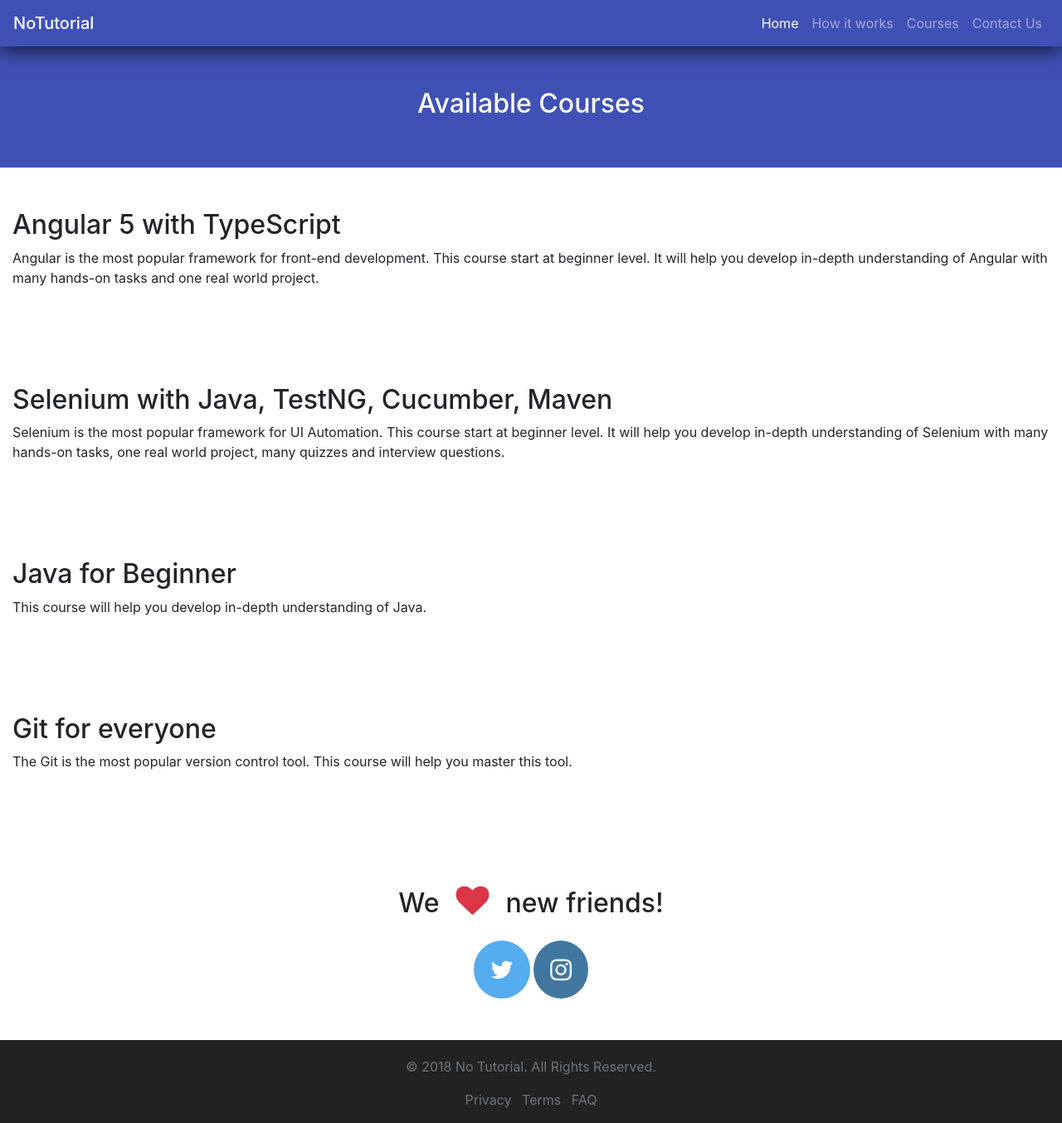
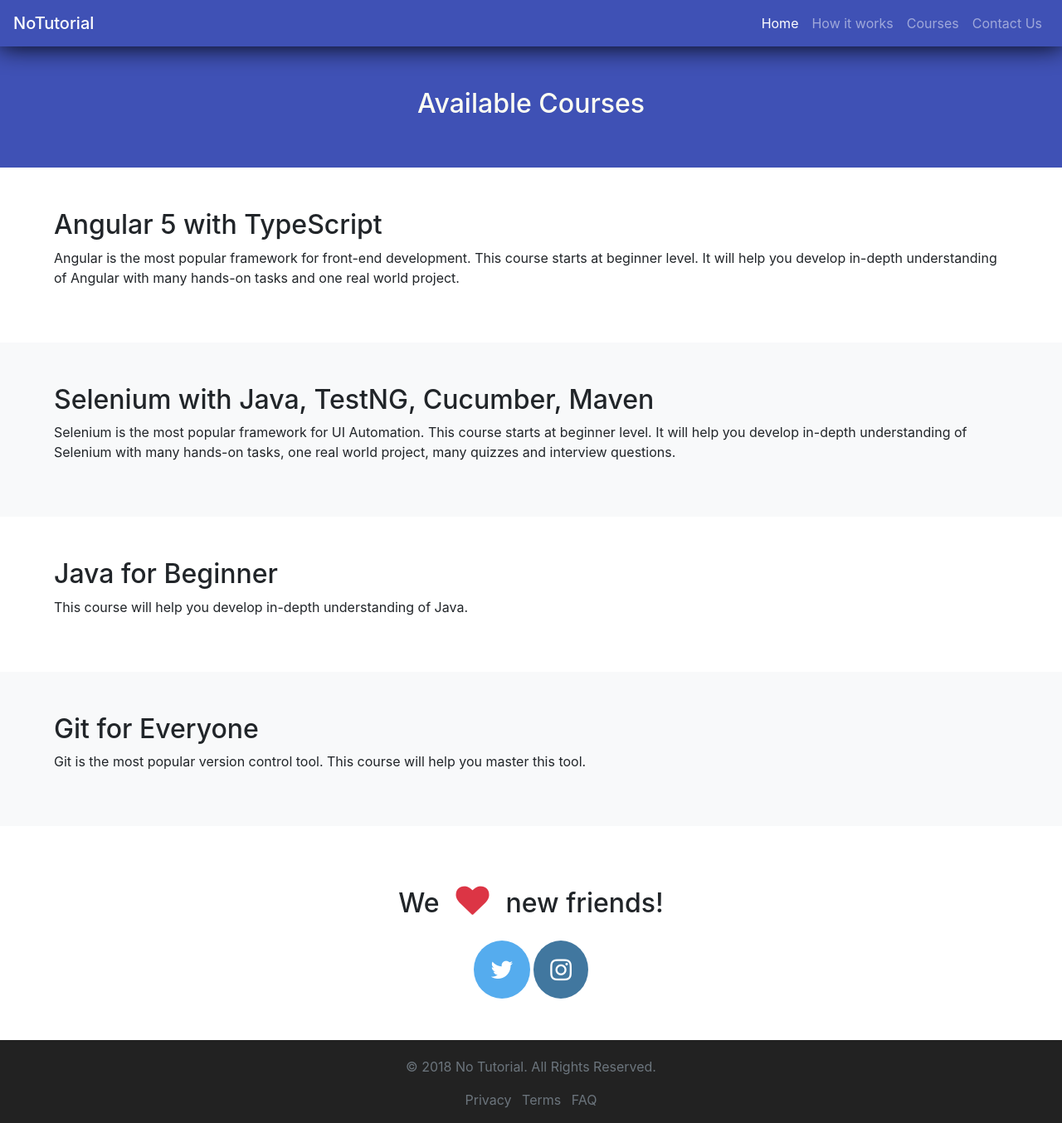
Before and after one commit to vikramtholia/no-tutorial, a Jekyll site: the page built from notes/courses.html, in a window 1280 px wide and 1354 px high. Shown: the whole window at 83% size. Built offline with Jekyll 4.4.1, drawn with Linux system fonts in a browser that asks for light colours; nearby versions of some CDN libraries.

Commit message:
added how it works

```diff
--- a/_layouts/default.html
+++ b/_layouts/default.html
@@ -18,7 +18,7 @@
         <div class="collapse navbar-collapse justify-content-end" id="navbarNavAltMarkup">
             <div class="navbar-nav">
             <a class="nav-item nav-link active" href="/">Home</a>
-            <a class="nav-item nav-link" href="#">How it works</a>
+            <a class="nav-item nav-link" href="/how-it-works">How it works</a>
             <a class="nav-item nav-link" href="/courses">Courses</a>
             <a class="nav-item nav-link" href="https://twitter.com/@_notutorial">Contact Us</a>
             </div>
--- a/index.html
+++ b/index.html
@@ -12,14 +12,14 @@
     <div class="col-sm text-center">
         <p class="h2 text-center">We find you perfect course</p>
         <p class="text-center">Angular 4/5 for developers, Selenium for Testers and more. Explore the list of courses to find ideal course for you.</p>
-        <a href="#" class="btn btn-primary text-center">Available courses</a>
+        <a href="/courses" class="btn btn-primary text-center">Available courses</a>
     </div>
 </div>
 <div class="row" style="background-color: #F8F9FA; padding:50px 0;">
     <div class="col-sm text-center">
         <p class="h2 text-center">We keep you on track</p>
         <p class="text-center">Join daily Google Hangout meeting with 10 other people to learn, discuss and get feedback.</p>
-        <a href="#" class="btn btn-primary text-center">Read more</a>
+        <a href="/how-it-works" class="btn btn-primary text-center">Read more</a>
     </div>
 </div>
 <div class="row" style="background-color: #FFFFFF; padding:50px 0;">
--- a/notes/courses.html
+++ b/notes/courses.html
@@ -8,27 +8,27 @@
         <p class="h2 text-center">Available Courses</p>
 	</div>
 </div>
-<div class="row" style="background-color: #FFFFFF; padding:50px 0;">
+<div class="row" style="background-color: #FFFFFF; padding:50px 50px;">
     <div class="col-sm">
         <p class="h2">Angular 5 with TypeScript</p>
-        <p>Angular is the most popular framework for front-end development. This course start at beginner level. It will help you develop in-depth understanding of Angular with many hands-on tasks and one real world project.</p>
+        <p>Angular is the most popular framework for front-end development. This course starts at beginner level. It will help you develop in-depth understanding of Angular with many hands-on tasks and one real world project.</p>
     </div>
 </div>
-<div class="row" style="background-color: #FFFFFF; padding:50px 0;">
+<div class="row" style="background-color: #F8F9FA; padding:50px 50px;">
     <div class="col-sm">
         <p class="h2">Selenium with Java, TestNG, Cucumber, Maven</p>
-        <p>Selenium is the most popular framework for UI Automation. This course start at beginner level. It will help you develop in-depth understanding of Selenium with many hands-on tasks, one real world project, many quizzes and interview questions.</p>
+        <p>Selenium is the most popular framework for UI Automation. This course starts at beginner level. It will help you develop in-depth understanding of Selenium with many hands-on tasks, one real world project, many quizzes and interview questions.</p>
     </div>
 </div>
-<div class="row" style="background-color: #FFFFFF; padding:50px 0;">
+<div class="row" style="background-color: #FFFFFF; padding:50px 50px;">
     <div class="col-sm">
         <p class="h2">Java for Beginner</p>
         <p>This course will help you develop in-depth understanding of Java.</p>
     </div>
 </div>
-<div class="row" style="background-color: #FFFFFF; padding:50px 0;">
+<div class="row" style="background-color: #F8F9FA; padding:50px 50px;">
     <div class="col-sm">
-        <p class="h2">Git for everyone</p>
-        <p>The Git is the most popular version control tool. This course will help you master this tool.</p>
+        <p class="h2">Git for Everyone</p>
+        <p>Git is the most popular version control tool. This course will help you master this tool.</p>
     </div>
 </div>
```
Also changed, not shown: notes/how-it-works.html (added, +23 -0 lines).
